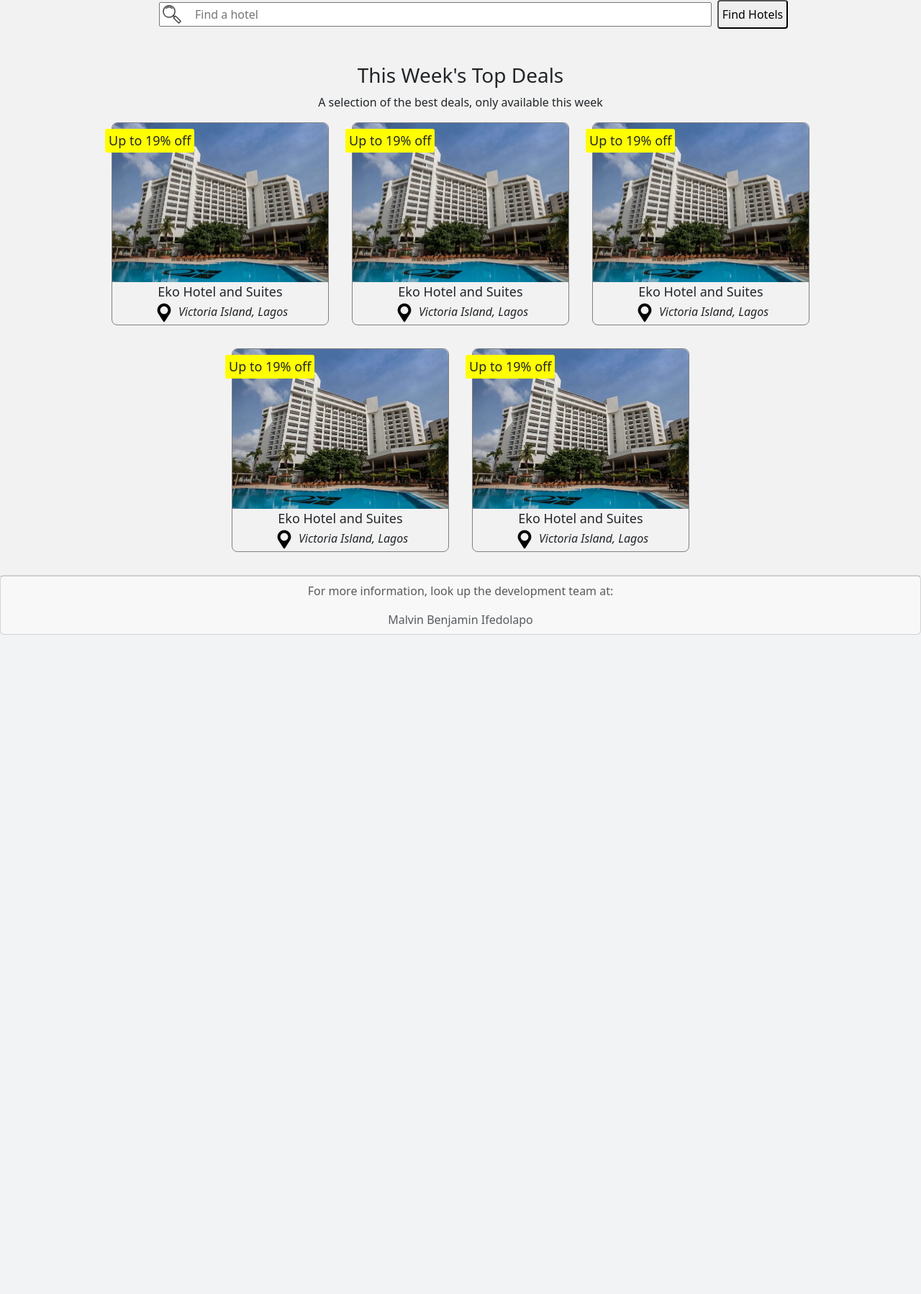
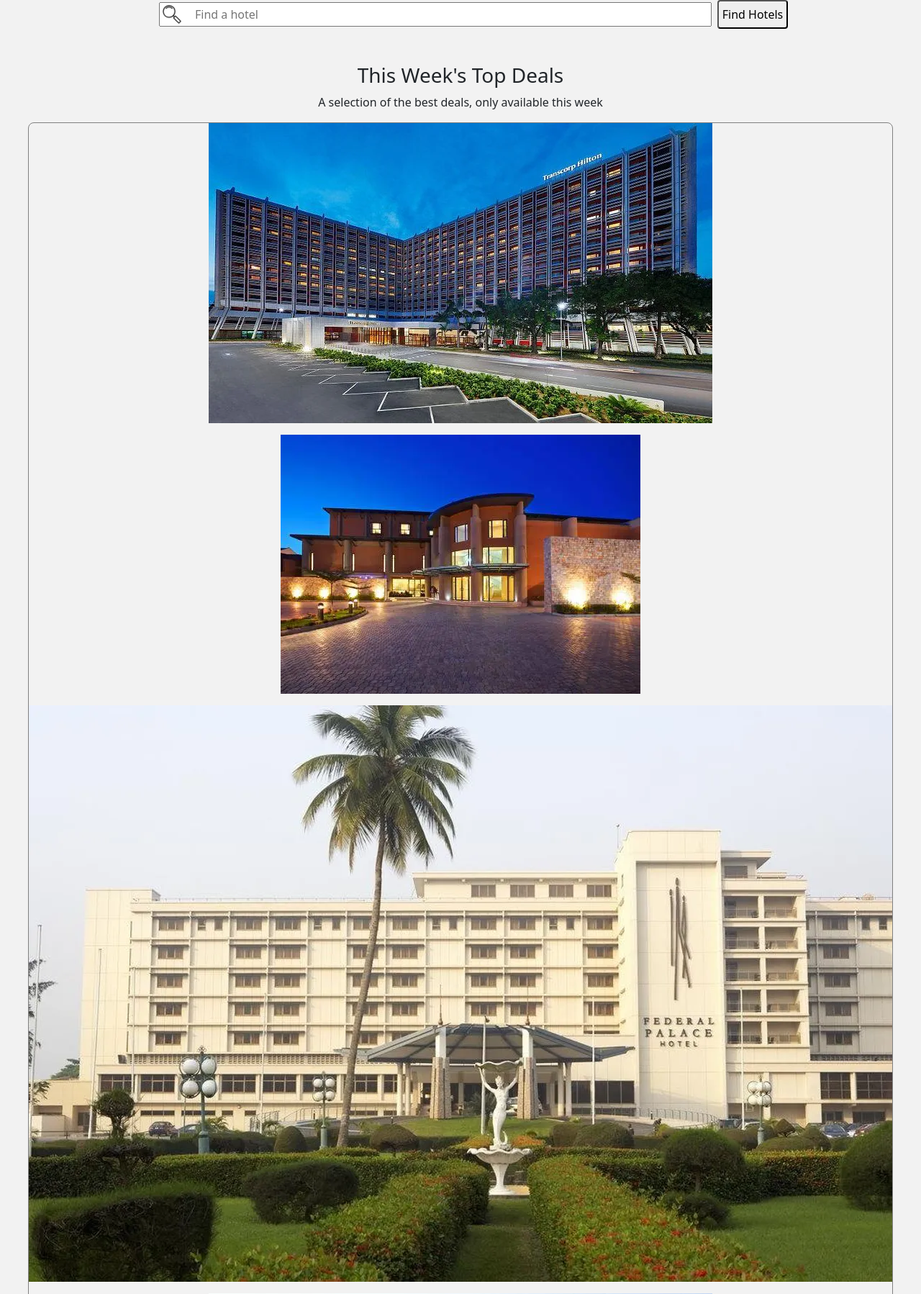
Before and after one commit to malvinmuthuuri47/portfolio_project, a Flask app: page /deals in a window 1280 px wide. Shown: the part 56-1854 px from the top of the page at 72% size. Before the commit the page ends 938 px from the top, so only its background shows below. Run offline with Flask 3, Linux system fonts and the light colour scheme.

Commit message:
Updated integration

```diff
--- a/HTML_intro/website/templates/Pricing.html
+++ b/HTML_intro/website/templates/Pricing.html
@@ -17,38 +17,11 @@
     <h3>This Week's Top Deals</h3>
     <p>A selection of the best deals, only available this week</p>
     <div class="top-deals">
-        <a href="" class="top-deal">
-            <img src="../static/images/Eko-Hotel.webp" alt="">
-            <div class="percentage-off">Up to 19% off</div>
-            <div class="top-deal-name">Eko Hotel and Suites</div>
-            <div class="location"><img src="../static/location.png" alt=""> Victoria Island, Lagos</div>
+        <a href="{{ url_for('views.dashboard') }}" class="top-deal">
+            {% for hotel in hotels %}
+            <p><img src="{{ url_for('static', filename='images/' + hotel.image) }}" alt="Db image"></p>
+            {% endfor %}
         </a>
-        <a href="" class="top-deal">
-            <img src="../static/images/Eko-Hotel.webp" alt="">
-            <div class="percentage-off">Up to 19% off</div>
-            <div class="top-deal-name">Eko Hotel and Suites</div>
-            <div class="location"><img src="../static/location.png" alt=""> Victoria Island, Lagos</div>
-        </a>
-        <a href="" class="top-deal">
-            <img src="../static/images/Eko-Hotel.webp" alt="">
-            <div class="percentage-off">Up to 19% off</div>
-            <div class="top-deal-name">Eko Hotel and Suites</div>
-            <div class="location"><img src="../static/location.png" alt=""> Victoria Island, Lagos</div>
-        </a>
-        <a href="" class="top-deal">
-            <img src="../static/images/Eko-Hotel.webp" alt="">
-            <div class="percentage-off">Up to 19% off</div>
-            <div class="top-deal-name">Eko Hotel and Suites</div>
-            <div class="location"><img src="../static/location.png" alt=""> Victoria Island, Lagos</div>
-        </a>
-        <a href="" class="top-deal">
-            <img src="../static/images/Eko-Hotel.webp" alt="">
-            <div class="percentage-off">Up to 19% off</div>
-            <div class="top-deal-name">Eko Hotel and Suites</div>
-            <div class="location"><img src="../static/location.png" alt=""> Victoria Island, Lagos</div>
-        </a>
-
-
 
     </div>
 </section>
--- a/HTML_intro/website/views.py
+++ b/HTML_intro/website/views.py
@@ -16,7 +16,8 @@
 
 @views.route('/deals')
 def deals():
-    return render_template('Pricing.html', )
+    hotels = Hotels.query.all()
+    return render_template('Pricing.html', hotels=hotels)
 
 @views.route('/hotel')
 def hotel():
```
